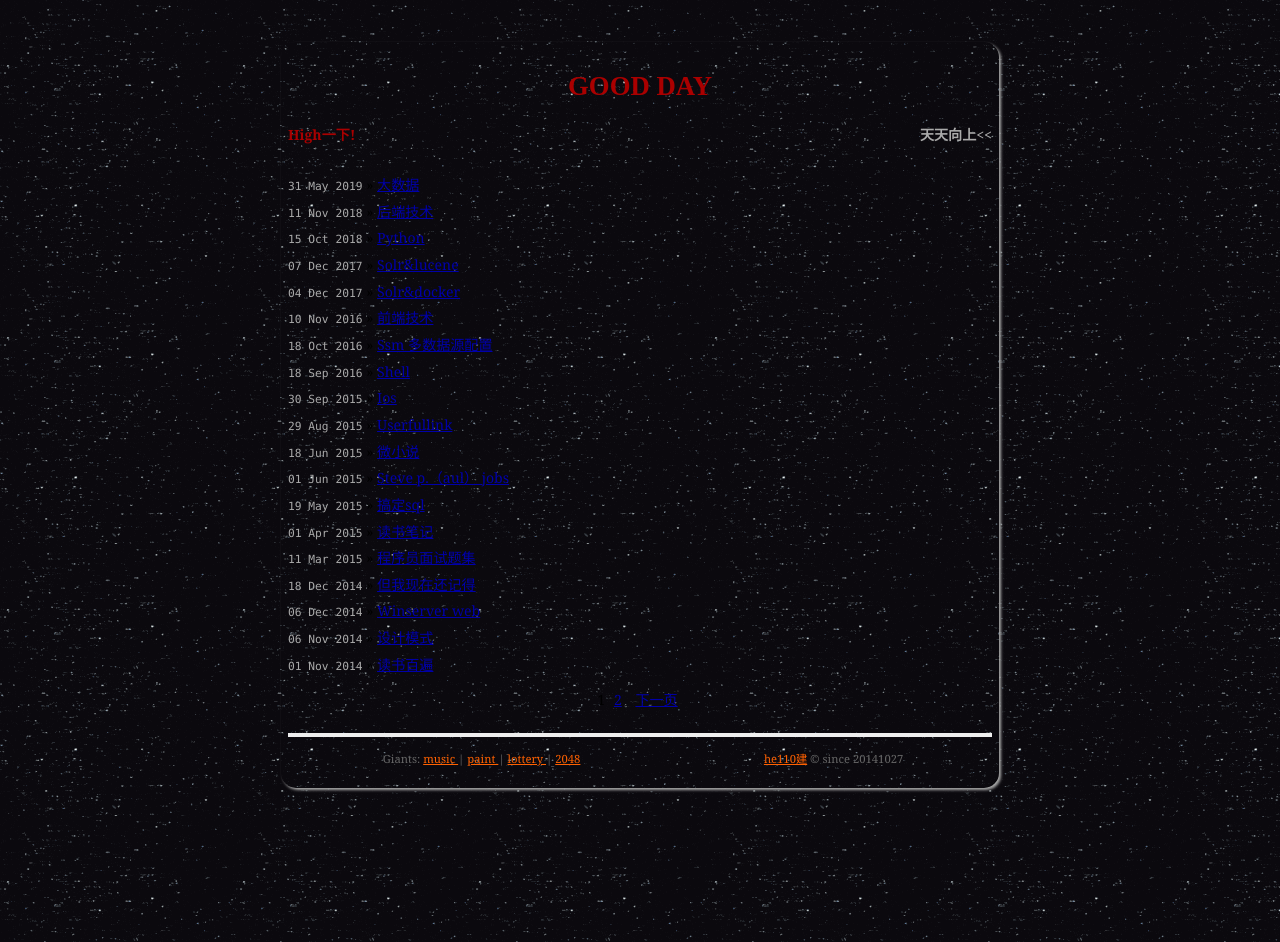
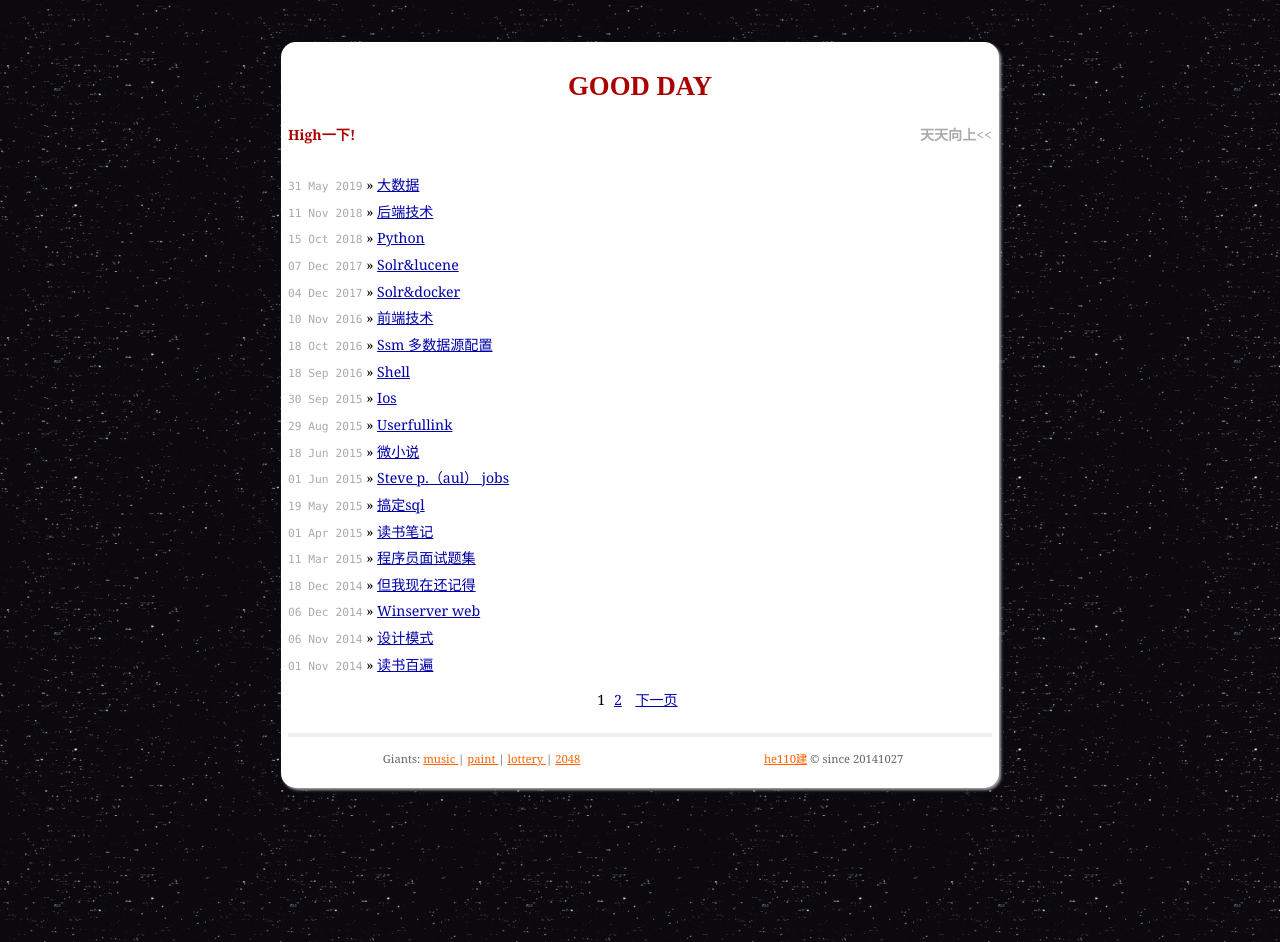
Before and after one commit to he110jian/he110jian.github.io, a Jekyll site: the page built from index.html, in a window 1280 px wide. Built offline with Jekyll 4.4.1, drawn with Linux system fonts in a browser that asks for light colours; the list of posts is cut into pages by our own code.

Commit message:
2021年4月9日15:31:57

```diff
--- a/_layouts/default.html
+++ b/_layouts/default.html
@@ -13,7 +13,7 @@
 </head>
 
 <body style="background-image: url('/images/bg.gif') !important;background-repeat: repeat !important;background-color: #0a0a0a !important;">
-<div class="site">
+<div class="site" style="background-color:white">
   <div class="title">
 	<p>
     <a href="javascript:void(0)"><span style="font-family:cursive">GOOD DAY</span></a>
```
